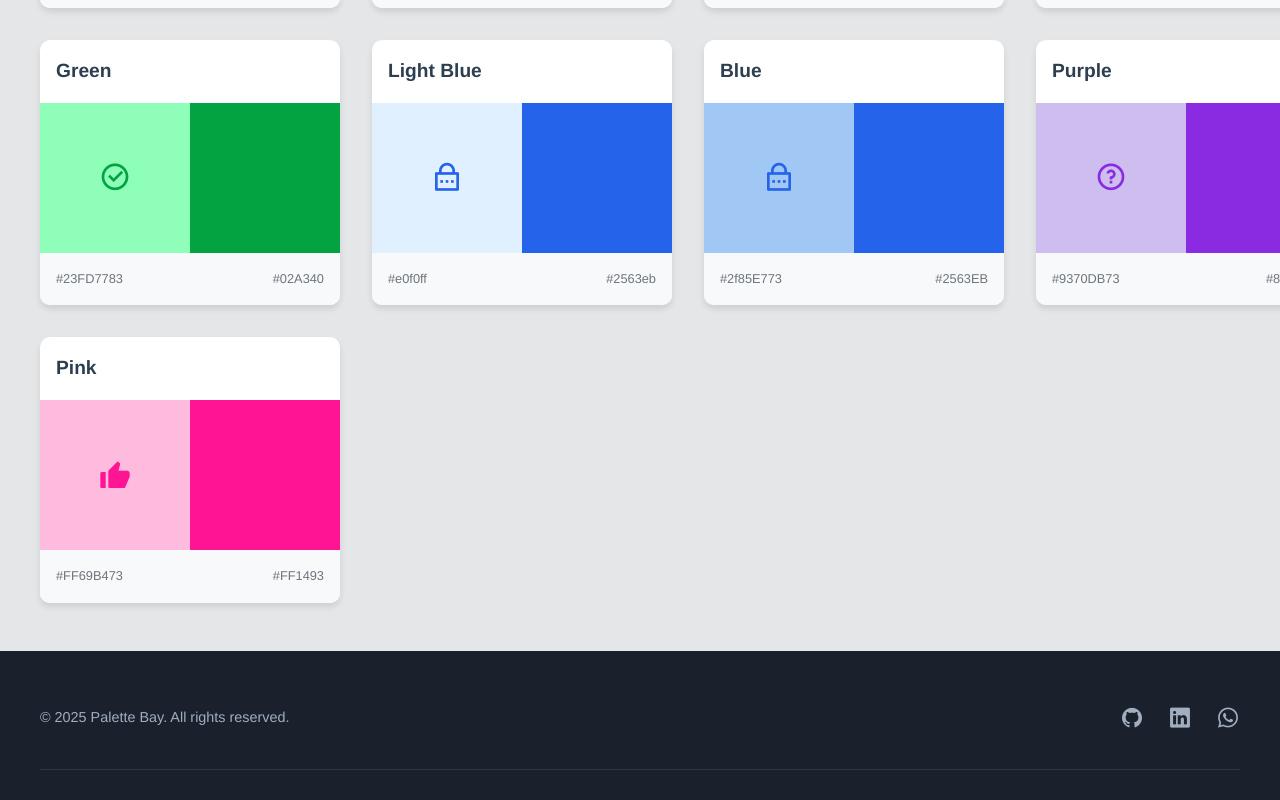
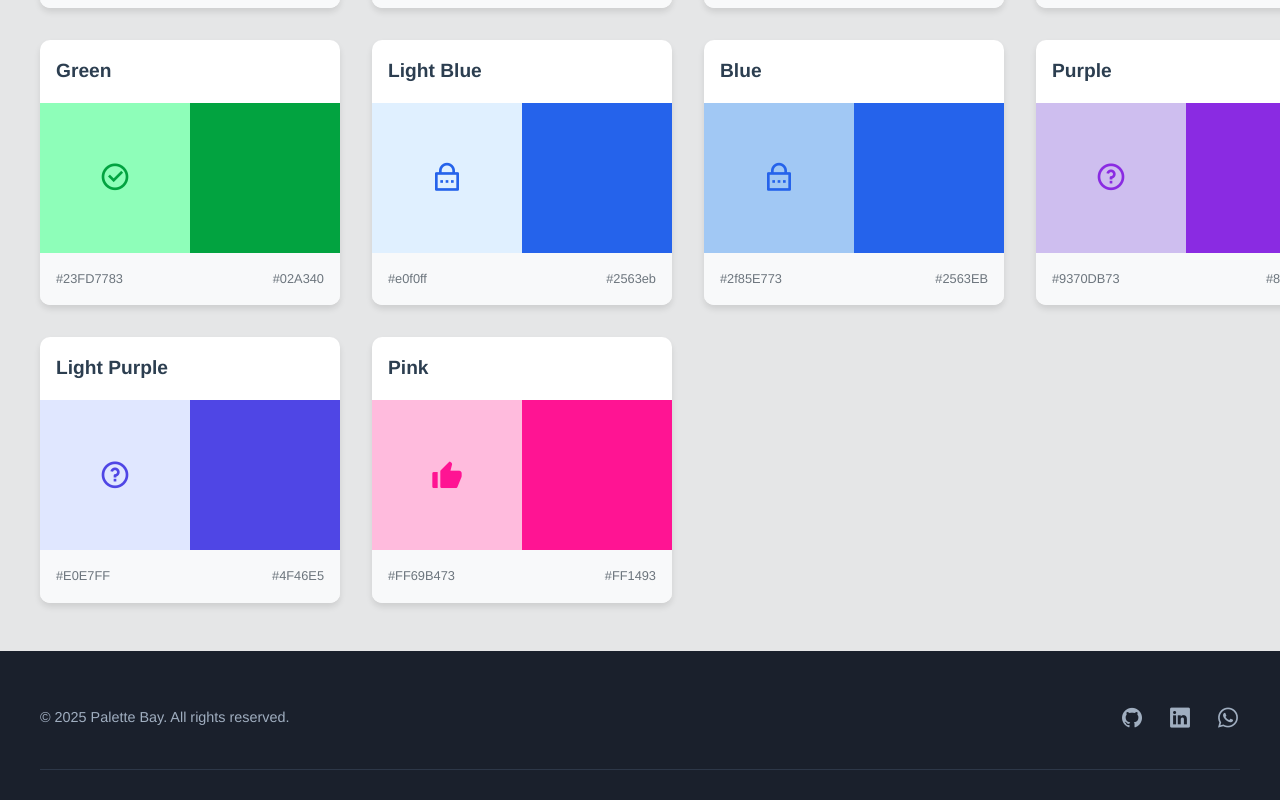
Before and after one commit to JeremyShiroya/PaletteBay_Vue, a Vue app: page /#/ in a window 1280 px wide. Shown: the part 375-1175 px from the top of the page. Built offline with nearby package versions, Linux system fonts and the light colour scheme.

Commit message:
Light Purple Added

```diff
--- a/src/components/MainComp.vue
+++ b/src/components/MainComp.vue
@@ -118,6 +118,17 @@ const colors = ref([
         name: "Purple",
         light: { dull: "#9370DB73", bright: "#8A2BE2" },
         dark: { dull: "#4B008280", bright: "#A855F7" },
+      },
+    ],
+    icon: "ri-question-line",
+  },
+  {
+    name: "Light Purple",
+    shades: [
+      {
+        name: "Light Purple",
+        light: { dull: "#E0E7FF", bright: "#4F46E5" },
+        dark: { dull: "#E0E7FF", bright: "#4F46E5" },
       },
     ],
     icon: "ri-question-line",
```
